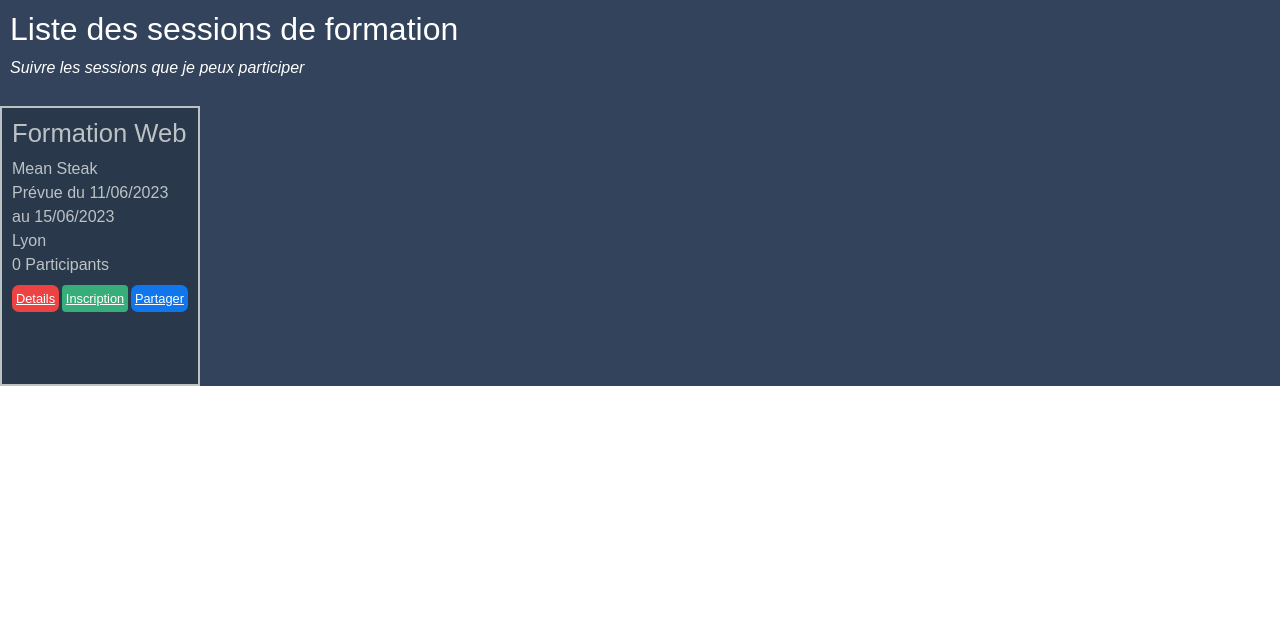
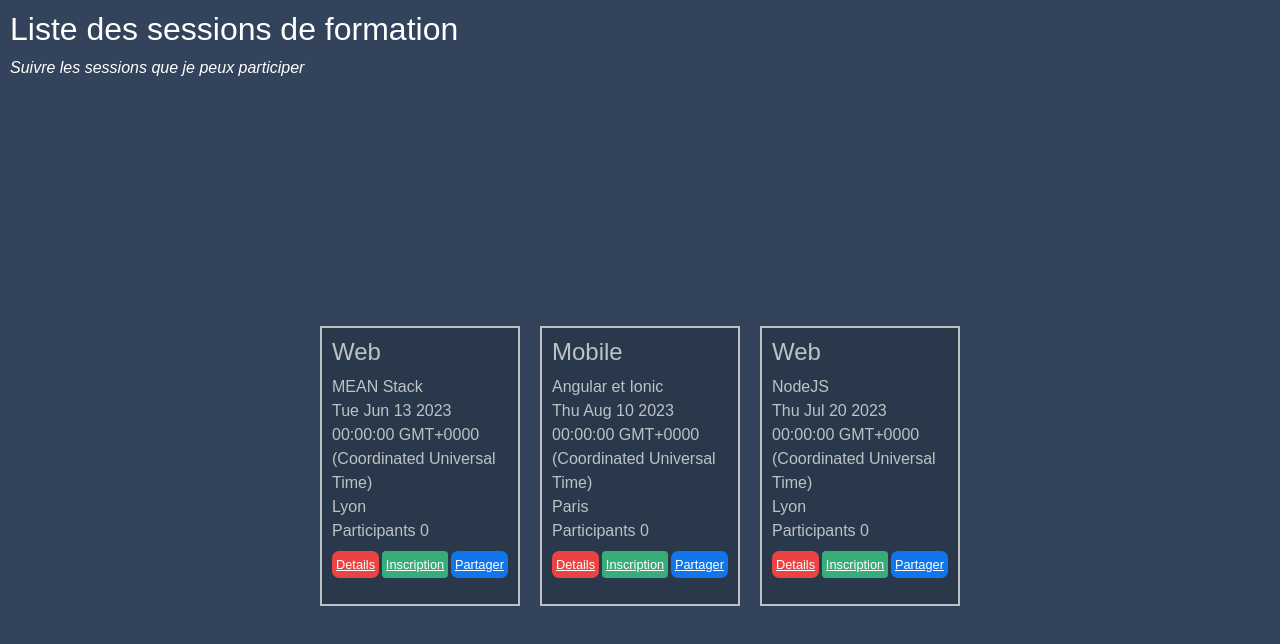
Before and after one commit to Amir-2018/AngularProjects, an Angular app: page / in a window 1280 px wide. Shown: the top 644 px of the page. Built offline with nearby package versions, Linux system fonts and the light colour scheme.

Commit message:
working on ngClass in angular

```diff
--- a/src/app/app.component.css
+++ b/src/app/app.component.css
@@ -1,6 +1,7 @@
 section {
     width: 100%;
     background-color: #32435b;
+
     }
     h1
     {
--- a/src/app/app.component.html
+++ b/src/app/app.component.html
@@ -3,6 +3,9 @@
     <h1> Liste des sessions de formation</h1>
     <p class="description"> Suivre les sessions que je peux participer</p>
   </header>
-  <app-sesseion-item [session]=  firstSession [session_item] = "typeformation" (EventEmetter)="ModifyName(firstSession)"></app-sesseion-item>
+  <!-- <app-sesseion-item [session]=  firstSession [session_item] = "typeformation" ></app-sesseion-item> -->
+  <!-- <app-session-item-list></app-session-item-list> -->
+  <!--  The session itel list -->
 
+  <app-session-item-list></app-session-item-list>
 </section>
--- a/src/app/app.component.ts
+++ b/src/app/app.component.ts
@@ -8,23 +8,19 @@ import { AnyObject } from 'mongoose';
 })
 export class AppComponent {
   title = 'tp5';
-  typeformation  : string= 'Formation web' ;
+  typeformation  : string= '   web' ;
   // Function to modify the name
 
   firstSession = {
     id: 1,
-    name : "Formation Web",
-    track: "Mean Steak",
-    date : "Prévue du 11/06/2023 au 15/06/2023",
-    local : "Lyon",
-    Participants : 0
+    name: 'Formation Web',
+    track: 'MEAN Stack',
+    date: ((((new Date('2018-06-13').toISOString().split('T')[0]).replaceAll('-',' | ')).split(' | ').reverse()).toString()).replaceAll(',',' | '),
+    duree: 3,
+    local: 'Lyon',
+    Participants: 0
     };
 
-  ModifyName(p : any){
-    console.log(this.typeformation)
-    this.typeformation = "Formation Web Avancé" ;
-    // p.Participants ++ ;
-    console.log("Nouvelle Inscription")
-  }
+
 
 }
--- a/src/app/app.module.ts
+++ b/src/app/app.module.ts
@@ -4,11 +4,13 @@ import { BrowserModule } from '@angular/platform-browser';
 import { AppRoutingModule } from './app-routing.module';
 import { AppComponent } from './app.component';
 import { SesseionItemComponent } from './sesseion-item/sesseion-item.component';
+import { SessionItemListComponent } from './session-item-list/session-item-list.component';
 
 @NgModule({
   declarations: [
     AppComponent,
-    SesseionItemComponent
+    SesseionItemComponent,
+    SessionItemListComponent
   ],
   imports: [
     BrowserModule,
--- a/src/app/sesseion-item/sesseion-item.component.css
+++ b/src/app/sesseion-item/sesseion-item.component.css
@@ -12,13 +12,21 @@
     font-size: 1.6em;
     }
     :host.session-web {
-    border-color: #53ace4;
+    color: #53ace4;
     }
+    /* For ngClass Directive*/
+    .web {
+        color: #53ace4;
+    }
+    .session-mobile {
+        color: #45bf94;
+    }
+
     :host.session-web > h2 {
     color: #53ace4;
     }
     :host.session-mobile {
-    border-color: #45bf94;
+    color: #45bf94;
     }
     :host.session-mobile > h2 {
     color: #45bf94;
@@ -57,3 +65,8 @@ border-radius:
 4px;color: #ffffff;
 cursor: pointer;
 }
+.red{
+    color: green;
+    font-size: 25px;
+    font-weight: bold;
+}
--- a/src/app/sesseion-item/sesseion-item.component.html
+++ b/src/app/sesseion-item/sesseion-item.component.html
@@ -1,13 +1,12 @@
 <div class="organizer">
-    <h2>{{session.name}}</h2>
+    <h4 >{{session.name}}</h4>
     <div>{{session.track}}</div>
     <div>{{session.date}}</div>
     <div>{{session.local}}</div>
-    <div>{{session.Participants}} Participants</div>
-
+    <div> Participants {{session.participants}}</div>
     <div class="tools">
       <a class="delete">Details</a>
-      <a class="inscrire" (click)="AddIntoEvent(session_item)">Inscription</a>
+      <a class="inscrire" (click)="InscriptionFunction()" [hidden]="hideButton">Inscription</a>
       <a class="partager">Partager</a>
     </div>
 
--- a/src/app/sesseion-item/sesseion-item.component.ts
+++ b/src/app/sesseion-item/sesseion-item.component.ts
@@ -11,10 +11,20 @@ export class SesseionItemComponent {
 @Input() session_item : string = ''
 
 @Output() EventEmetter = new EventEmitter<any>() ;
+hideButton : boolean = false ;
 
-AddIntoEvent(val :any){
-  this.session.Participants ++ ;
-  this.session.name = 'Formation web avancé '
+// @Input() Date_Formation : string = '' ;
+
+
+InscriptionFunction(){
+  if(this.session.Participants ==20){
+    this.hideButton = true ;
+  }else{
+    console.log('Inscription ajoutée')
+    this.session.participants ++ ;
+    this.session.name = 'Formation web avancé '
+  }
+
 }
 
 @Input() session : any = {}
--- /dev/null
+++ b/src/app/session-item-list/session-item-list.component.css
@@ -0,0 +1,40 @@
+@import "../sesseion-item/sesseion-item.component.css";
+
+:host {
+    display: flex;
+    min-height: 90vh;
+    padding: 10px;
+    justify-content: center;
+    align-items: center;
+    /*border: 2px solid white;*/
+    gap: 20px;
+    flex-wrap: wrap;
+}
+header {
+color: #ffffff;
+padding: 10px;
+}
+header > h1 {
+font-size: 2em;
+}
+header .description {
+font-style: italic;
+}
+
+section {
+flex: 1;
+display: flex;
+flex-flow: row wrap;
+align-content: flex-start;
+}
+section > app-session-item {
+margin: 10px;
+}
+footer {
+text-align: right;
+}
+footer .icon {
+width: 64px;
+height: 64px;
+margin: 15px;
+}
--- /dev/null
+++ b/src/app/session-item-list/session-item-list.component.html
@@ -0,0 +1,11 @@
+<div *ngFor="let sessionItem of sessionItems" >
+    <app-sesseion-item
+
+    [session]=  "sessionItem"
+    [ngClass]="{
+        'web' : (sessionItem.name).toString() === 'Web',
+        'session-mobile':(sessionItem.name).toString()==='Mobile'
+    }">
+    </app-sesseion-item>
+    <!-- <p class="web">Test color</p> -->
+</div>
--- /dev/null
+++ b/src/app/session-item-list/session-item-list.component.ts
@@ -0,0 +1,37 @@
+import { Component } from '@angular/core';
+
+@Component({
+  selector: 'app-session-item-list',
+  templateUrl: './session-item-list.component.html',
+  styleUrls: ['./session-item-list.component.css']
+})
+export class SessionItemListComponent {
+  sessionItems = [
+    {
+    id: 1,
+    name: 'Web',
+    track: 'MEAN Stack',
+    date: new Date('2023-06-13'),
+    duree: 3,
+    local: 'Lyon',
+    participants: 0
+    },
+    {
+    id: 2,
+    name: 'Mobile',
+    track: 'Angular et Ionic',
+    date: new Date('2023-08-10'),
+    duree: 5,
+    local: 'Paris',
+    participants: 0
+    },
+    {
+    id: 3,
+    name: 'Web',
+    track: 'NodeJS',
+    date: new Date('2023-07-20'),
+    duree: 5,
+    local: 'Lyon',
+    participants: 0
+    } ];
+}
```
Also changed, not shown: 1 other file (tests, documents, lock files or other folders).
